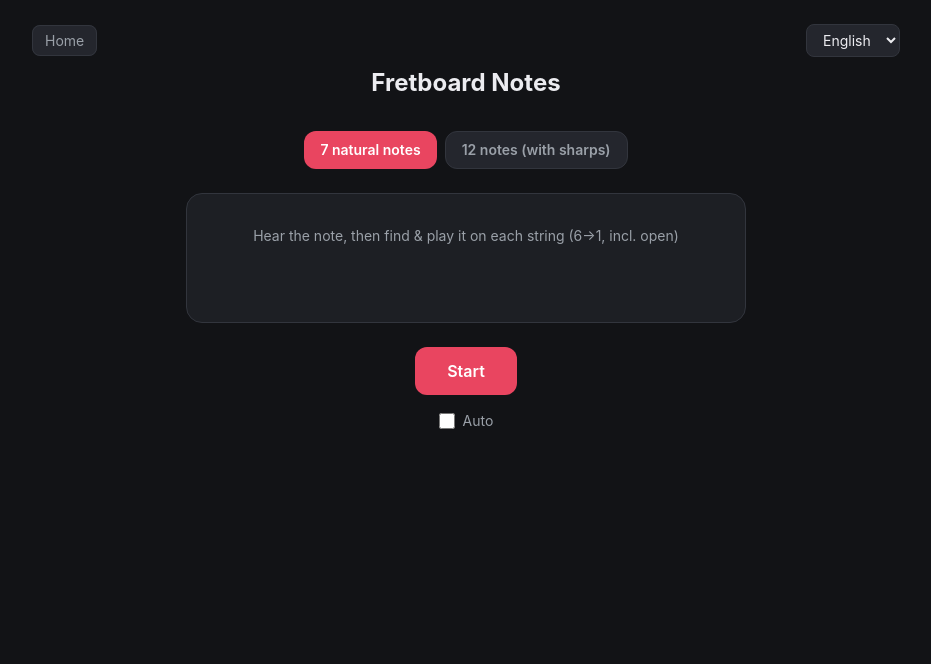
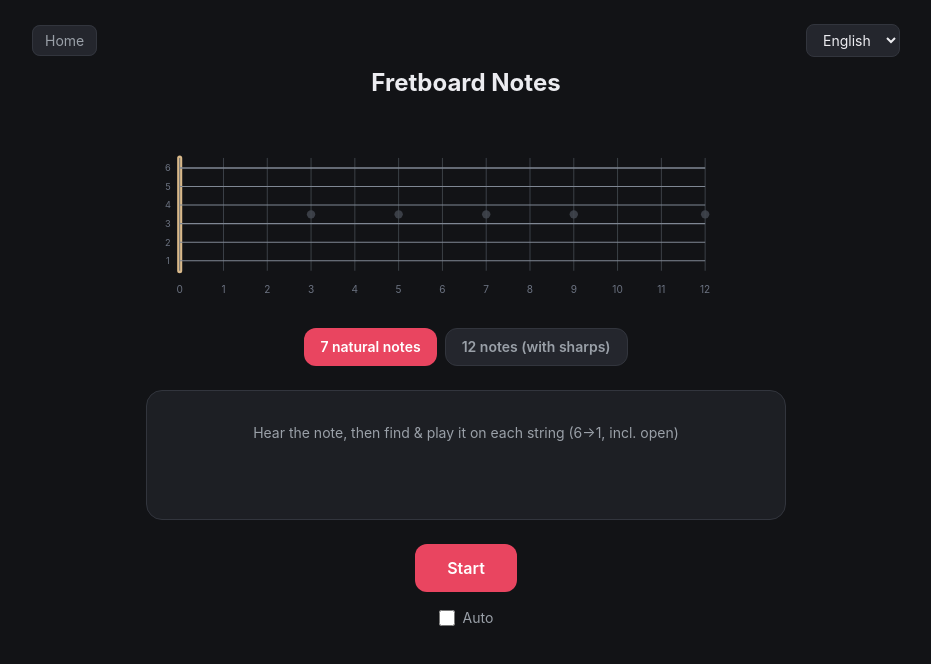
Before and after one commit to Helshr/FretFlow, a Next.js app: page /en/notes in a window 1280 px wide. Shown: the top 664 px of the page, without its empty margins (174-1105 px from the left). Built offline with nearby package versions, Linux system fonts and the light colour scheme.

Commit message:
feat: 新增可复用指板组件，/notes 顶部显示并高亮当前音位置

```diff
--- /dev/null
+++ b/components/Fretboard.tsx
@@ -0,0 +1,141 @@
+export interface FretPos {
+  string: number; // 6..1
+  fret: number; // 0..12，0=空弦
+}
+
+const X0 = 40; // 琴枕 x
+const FRET_W = 52; // 每品宽
+const TOP = 44; // 6 弦 y
+const SGAP = 22; // 弦间距
+const FRETS = 12;
+const LAST_X = X0 + FRETS * FRET_W;
+const INLAY_FRETS = [3, 5, 7, 9, 12];
+
+function stringY(s: number): number {
+  return TOP + (6 - s) * SGAP;
+}
+
+/**
+ * 可复用指板图（0–12 品，6 弦在顶部）。
+ * - positions：要标记的音名位置（accent 圆点 + label）
+ * - active：正在播放的位置（更大 + 白环，跟随音频）
+ */
+export default function Fretboard({
+  positions = [],
+  active = null,
+  label,
+  className = 'mx-auto max-w-[640px]',
+}: {
+  positions?: FretPos[];
+  active?: FretPos | null;
+  label?: string;
+  className?: string;
+}) {
+  const midY = (TOP + stringY(1)) / 2;
+
+  return (
+    <svg viewBox="0 0 760 205" role="img" aria-label={label ? `${label} positions` : 'fretboard'} className={`h-auto w-full ${className}`}>
+      {/* 弦号标签 */}
+      {[6, 5, 4, 3, 2, 1].map((s) => (
+        <text
+          key={`l${s}`}
+          x={X0 - 14}
+          y={stringY(s) + 4}
+          textAnchor="middle"
+          fontSize={11}
+          fill="#6b7280"
+        >
+          {s}
+        </text>
+      ))}
+
+      {/* 品数 */}
+      {Array.from({length: FRETS + 1}, (_, i) => (
+        <text
+          key={`f${i}`}
+          x={X0 + i * FRET_W}
+          y={192}
+          textAnchor="middle"
+          fontSize={12}
+          fill="#6b7280"
+        >
+          {i}
+        </text>
+      ))}
+
+      {/* 指板圆点 */}
+      {INLAY_FRETS.map((f) => (
+        <circle key={`in${f}`} cx={X0 + f * FRET_W} cy={midY} r={5} fill="#3a3e46" />
+      ))}
+
+      {/* 琴枕 */}
+      <line
+        x1={X0}
+        y1={TOP - 12}
+        x2={X0}
+        y2={stringY(1) + 12}
+        stroke="#d9b98a"
+        strokeWidth={6}
+        strokeLinecap="round"
+      />
+
+      {/* 品线 */}
+      {Array.from({length: FRETS + 1}, (_, i) => (
+        <line
+          key={`p${i}`}
+          x1={X0 + i * FRET_W}
+          y1={TOP - 12}
+          x2={X0 + i * FRET_W}
+          y2={stringY(1) + 12}
+          stroke={i === 0 ? '#5a6068' : '#454a52'}
+          strokeWidth={1}
+        />
+      ))}
+
+      {/* 弦 */}
+      {[6, 5, 4, 3, 2, 1].map((s) => (
+        <line
+          key={`s${s}`}
+          x1={X0}
+          y1={stringY(s)}
+          x2={LAST_X}
+          y2={stringY(s)}
+          stroke="#7f8793"
+          strokeWidth={s === 6 ? 1.8 : 1.2}
+        />
+      ))}
+
+      {/* 高亮位置 */}
+      {positions.map((p, i) => {
+        const cx = X0 + p.fret * FRET_W;
+        const cy = stringY(p.string);
+        const isActive =
+          active && active.string === p.string && active.fret === p.fret;
+        return (
+          <g key={i}>
+            <circle
+              cx={cx}
+              cy={cy}
+              r={isActive ? 14 : 10}
+              fill="#e94560"
+              stroke={isActive ? '#fff' : 'none'}
+              strokeWidth={isActive ? 2.5 : 0}
+            />
+            {label && (
+              <text
+                x={cx}
+                y={cy + 4}
+                textAnchor="middle"
+                fontSize={11}
+                fontWeight={700}
+                fill="#fff"
+              >
+                {label}
+              </text>
+            )}
+          </g>
+        );
+      })}
+    </svg>
+  );
+}
--- a/components/NoteTrainer.tsx
+++ b/components/NoteTrainer.tsx
@@ -10,6 +10,7 @@ import {
   speakNote,
   tonePlayer,
 } from '@/lib/notes/notes';
+import Fretboard from './Fretboard';
 
 type Scope = '7' | '12';
 type Status = 'idle' | 'playing' | 'ready';
@@ -116,6 +117,7 @@ export default function NoteTrainer() {
   }
 
   const playing = status === 'playing';
+  const positions = currentNote ? notePositions(NOTE_SEMITONE[currentNote]) : [];
   const posLabel = currentPos
     ? `${t('stringX', {n: currentPos.string})} ${
         currentPos.fret === 0 ? t('open') : t('fretX', {n: currentPos.fret})
@@ -138,7 +140,11 @@ export default function NoteTrainer() {
     }`;
 
   return (
-    <div className="mx-auto max-w-[560px]">
+    <div className="mx-auto max-w-[640px]">
+      <div className="mb-6">
+        <Fretboard positions={positions} active={currentPos} label={currentNote ?? undefined} />
+      </div>
+
       <div className="mb-6 flex justify-center gap-2">
         {(['7', '12'] as Scope[]).map((s) => (
           <button
```
